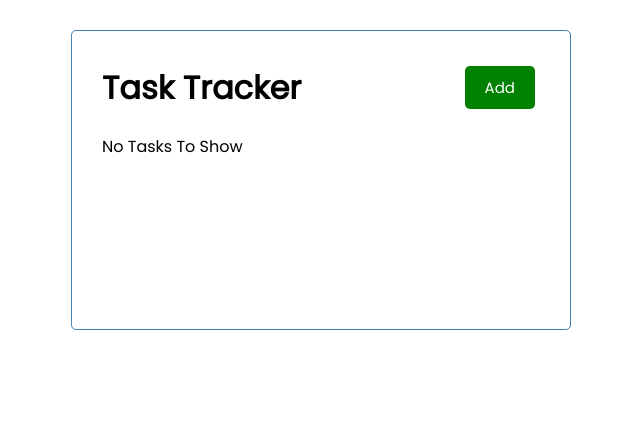
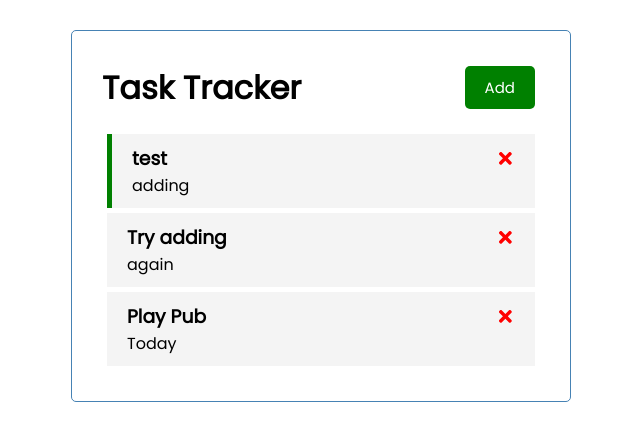
Before and after one commit to GrantOliasani/React-Task-Tracker, a React (Create React App) app: page / in a window 1280 px wide. Shown: the top 440 px of the page, without its empty margins (319-959 px from the left). Built offline with nearby package versions, Linux system fonts and the light colour scheme; data requests are answered from the project's data file.

Commit message:
added a bunch of stuff

```diff
--- a/db.json
+++ b/db.json
@@ -1,22 +1,22 @@
 {
   "tasks": [
     {
-      "id": 1,
-      "text": "Justins Appointment",
-      "day": "Feb 5th at 2:30pm",
-      "reminder": true
-  },
-  {
-      "id": 2,
-      "text": "Meeting at School",
-      "day": "Feb 6th at 1:30pm",
-      "reminder": true
-  },
-  {
-      "id": 3,
-      "text": "Food Shopping",
-      "day": "Feb 5th at 2:30pm",
-      "reminder": false
-  }
+      "text": "test",
+      "day": "adding",
+      "reminder": true,
+      "id": 3
+    },
+    {
+      "text": "Try adding ",
+      "day": "again",
+      "reminder": false,
+      "id": 4
+    },
+    {
+      "text": "Play Pub",
+      "day": "Today",
+      "reminder": false,
+      "id": 5
+    }
   ]
 }
--- a/src/App.js
+++ b/src/App.js
@@ -9,8 +9,11 @@
 //Integration with mock back end
 //This backend is Json Server with dummy data
 useEffect(()=>{
-
-  fetchTasks()
+  const getTasks = async () =>{
+    const tasksFromServer = await fetchTasks()
+    setTasks(tasksFromServer)
+  }
+  getTasks()
 },[])
 
 //Fetch Tasks
@@ -20,14 +23,24 @@
   return data
 }
 //Add Task
-const addTask=(task)=>{
-  const id = Math.floor(Math.random() *10000)+1
-  console.log(id);
-  const newTask ={id, ...task}
-  setTasks([...tasks, newTask])
+const addTask= async (task)=>{
+  const res = await fetch('http://localhost:5000/tasks',{
+    method: 'POST',
+    headers:{
+      'Content-type': 'application/json'
+    },
+    body: JSON.stringify(task)
+  })
+
+  const data = await res.json()
+  setTasks([...tasks, data])
 }
 //Delete Task
-const deleteTask = (id) =>{
+const deleteTask = async (id) =>{
+  await fetch(`http://localhost:5000/tasks/${id}`
+  ,{
+    method: 'DELETE'
+  })
   setTasks(tasks.filter((task)=> task.id !== id))
 }
 
```
